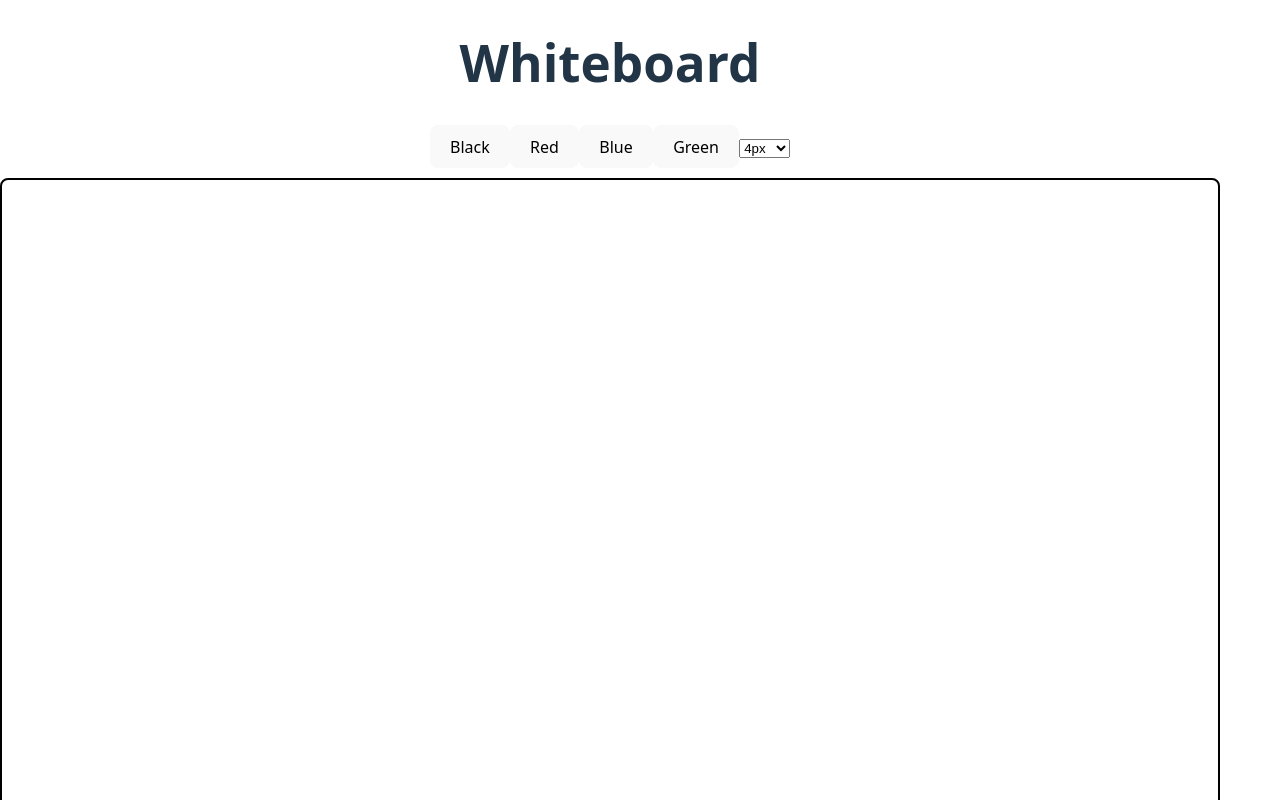
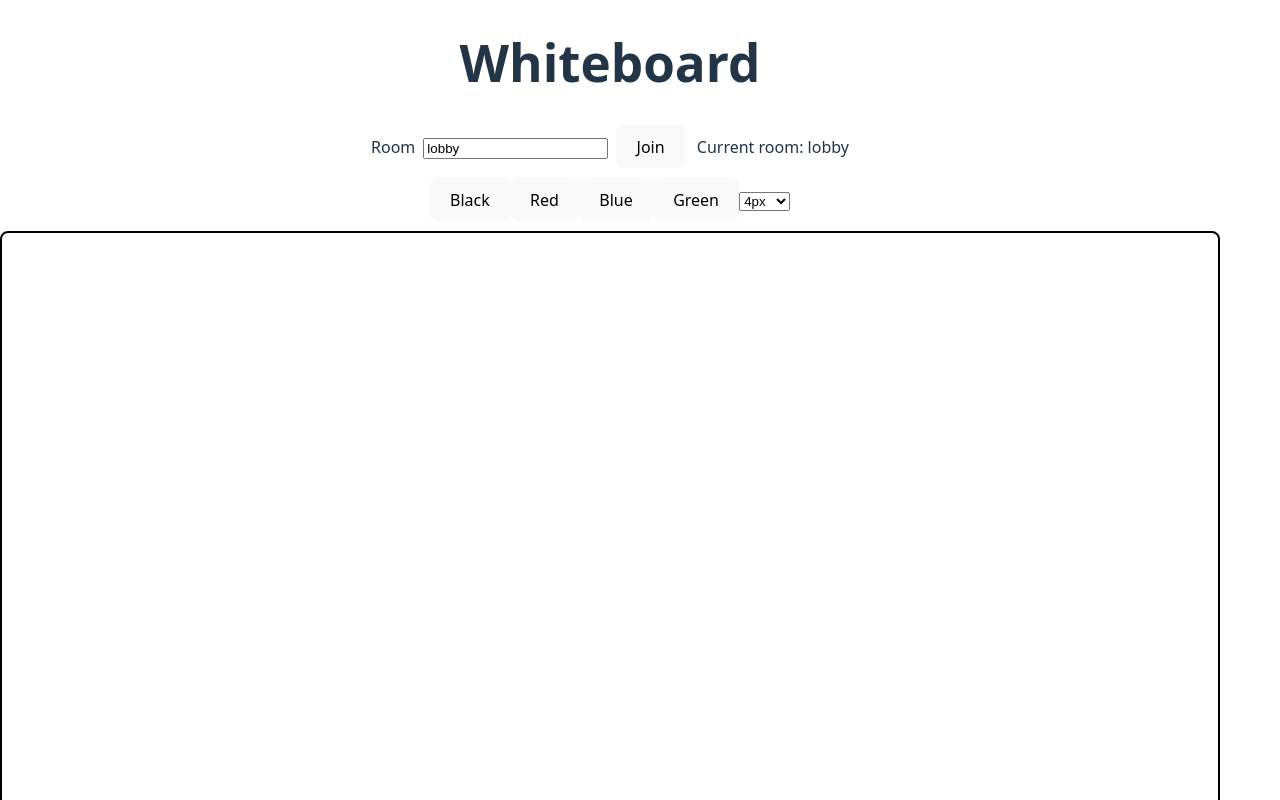
Before and after one commit to vivekgit-20/RealTime-Collaborative-Whiteboard, a React (Vite) app in the folder client/: page / in a window 1280 px wide. Shown: the top 800 px of the page. Built offline with nearby package versions, Linux system fonts and the light colour scheme; no server answers.

Commit message:
Implement room-based collaboration with Socket.io rooms

```diff
--- a/client/package.json
+++ b/client/package.json
@@ -11,7 +11,8 @@
   },
   "dependencies": {
     "react": "^19.1.1",
-    "react-dom": "^19.1.1"
+    "react-dom": "^19.1.1",
+    "socket.io-client": "^4.8.3"
   },
   "devDependencies": {
     "@eslint/js": "^9.36.0",
--- a/client/src/App.jsx
+++ b/client/src/App.jsx
@@ -1,13 +1,25 @@
 import { useEffect, useRef, useState} from "react";
 import { socket } from "./socket";
+
+const DEFAULT_ROOM = "lobby";
 
 function App() {
   const [color, setColor] = useState("black");
   const [brushSize, setBrushSize] = useState(4);
+  const [roomInput, setRoomInput] = useState(DEFAULT_ROOM);
+  const [roomId, setRoomId] = useState(DEFAULT_ROOM);
 
   const canvasRef = useRef(null);
   const ctxRef = useRef(null);
   const drawing = useRef(false);
+
+  const clearCanvas = () => {
+    const canvas = canvasRef.current;
+    const ctx = ctxRef.current;
+
+    if (!canvas || !ctx) return;
+    ctx.clearRect(0, 0, canvas.width, canvas.height);
+  };
 
   useEffect(() => {
     // 1 Setup Canvas
@@ -46,6 +58,22 @@ function App() {
     };
   }, []);
 
+  useEffect(() => {
+    socket.emit("joinRoom", roomId);
+
+    function handleJoinedRoom(joinedRoomId) {
+      setRoomId(joinedRoomId);
+      setRoomInput(joinedRoomId);
+      clearCanvas();
+    }
+
+    socket.on("joinedRoom", handleJoinedRoom);
+
+    return () => {
+      socket.off("joinedRoom", handleJoinedRoom);
+    };
+  }, [roomId]);
+
   // -------------------------------
   // Mouse events (local + emit)
   // -------------------------------
@@ -80,9 +108,29 @@ function App() {
     drawing.current = false;
   };
 
+  const joinRoom = (e) => {
+    e.preventDefault();
+
+    const nextRoomId = roomInput.trim() || DEFAULT_ROOM;
+    setRoomInput(nextRoomId);
+    setRoomId(nextRoomId);
+  };
+
   return (
     <div style={{ textAlign: "center" }}>
       <h1> Whiteboard  </h1>
+      <form onSubmit={joinRoom} style={{ marginBottom: "10px" }}>
+        <label>
+          Room
+          <input
+            value={roomInput}
+            onChange={(e) => setRoomInput(e.target.value)}
+            style={{ marginLeft: "8px" }}
+          />
+        </label>
+        <button type="submit" style={{ marginLeft: "8px" }}>Join</button>
+        <span style={{ marginLeft: "12px" }}>Current room: {roomId}</span>
+      </form>
       <div style={{ marginBottom: "10px" }}>
         <button onClick={() => setColor("black")}>Black</button>
         <button onClick={() => setColor("red")}>Red</button>
```
Also changed, not shown: 2 other files (tests, documents, lock files or other folders).
